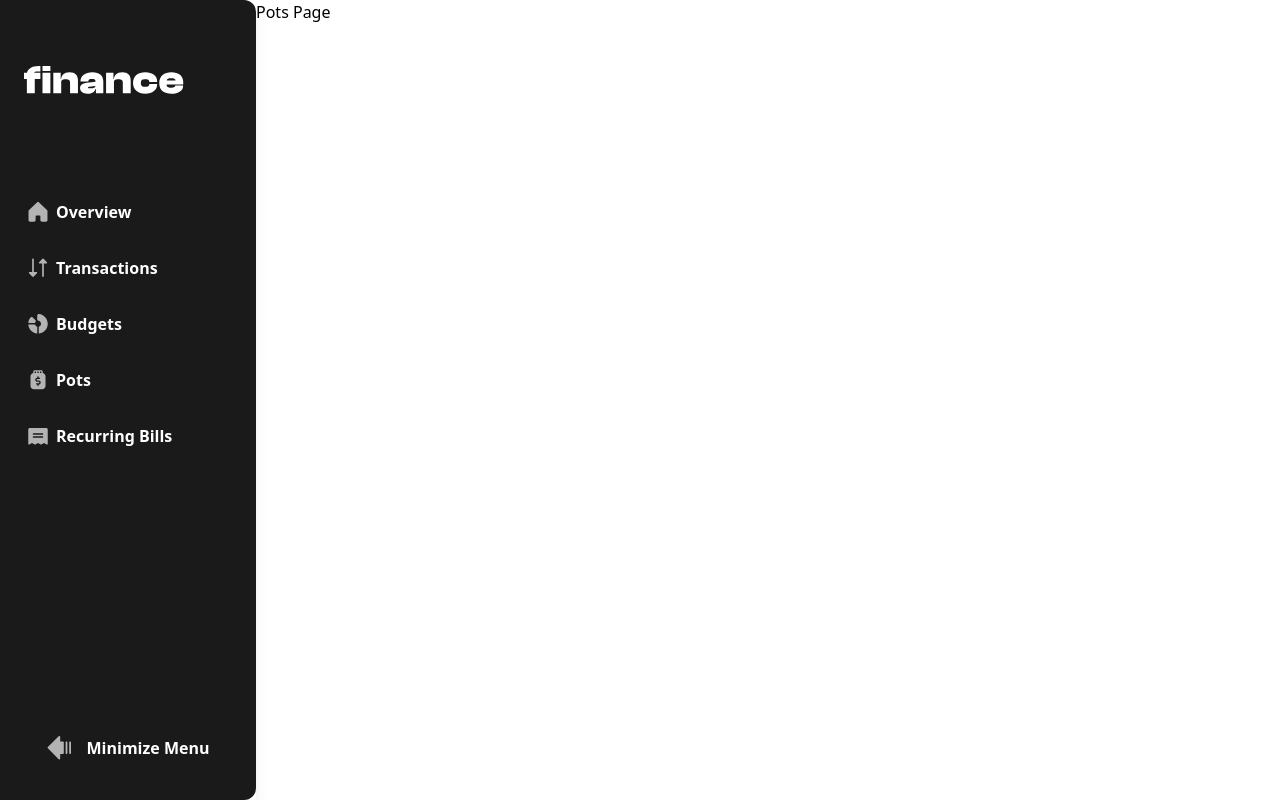
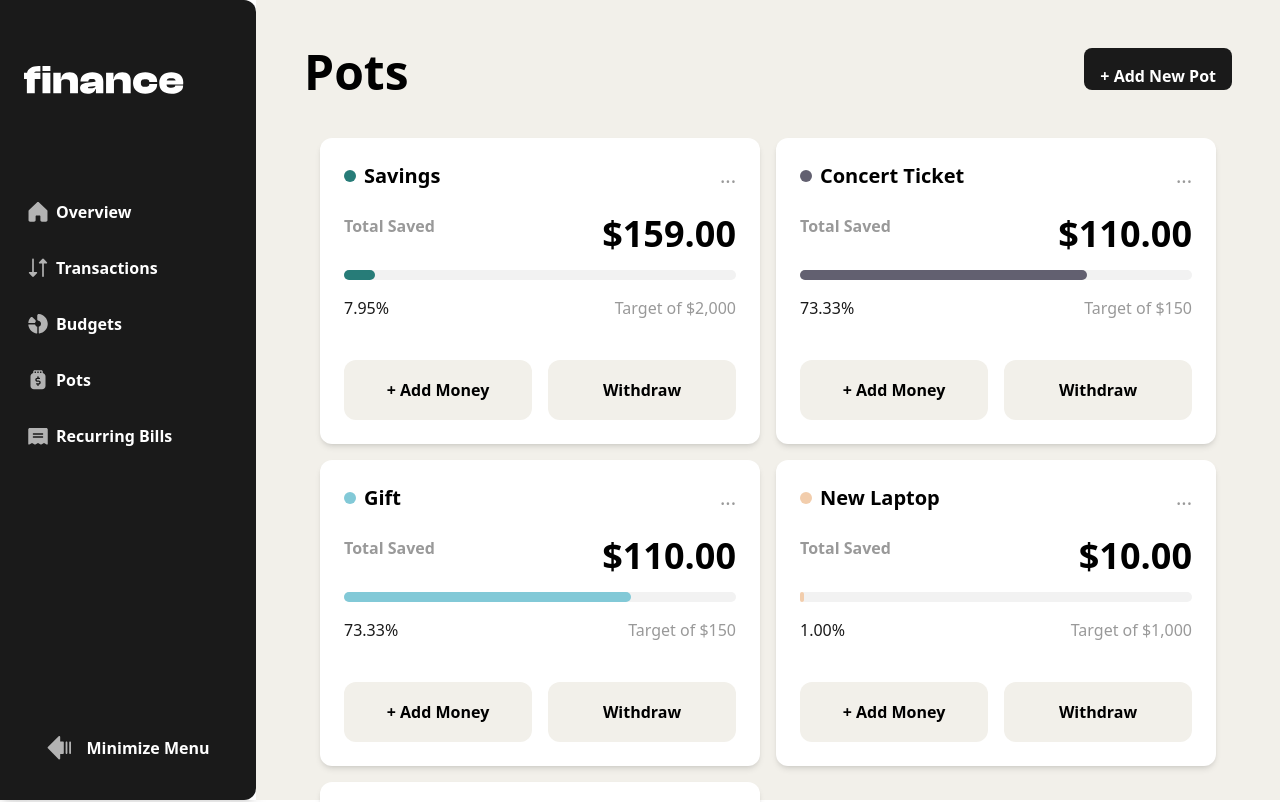
Before and after one commit to perrychambersjr/PersonalFinanceApp, a React (Vite) app in the folder Finance-App/: page /pots in a window 1280 px wide. Shown: the top 802 px of the page. Built offline with nearby package versions, Linux system fonts and the light colour scheme.

Commit message:
Finished initial overview page, started on pots page - added cards to dynamically be created based on data. No functionality added yet for any of the card buttons.

```diff
--- a/Finance-App/src/App.jsx
+++ b/Finance-App/src/App.jsx
@@ -1,5 +1,7 @@
-import { useState } from 'react'
+import { useEffect, useState } from 'react'
 import { Route, Routes } from 'react-router-dom'
+import { useMoneyStore } from '../stores/moneystore.js'
+import data from './data.json'
 import BillsPage from './pages/BillsPage.jsx'
 import BudgetPage from './pages/BudgetPage.jsx'
 import HomePage from './pages/HomePage.jsx'
@@ -8,6 +10,11 @@ import PotsPage from './pages/PotsPage.jsx'
 import TransactionPage from './pages/TransactionPage.jsx'
 
 export default function App() {
+  const setData = useMoneyStore((state) => state.setData);
+
+  useEffect(() => {
+    setData(data);
+  }, [setData]);
 
   return (
     <Routes>
--- /dev/null
+++ b/Finance-App/src/components/pots/PotsCard.jsx
@@ -0,0 +1,47 @@
+import React from 'react';
+import { toCurrencyNoDecimal } from '../../utils/toCurrency';
+
+const PotsCard = ({name, target, total, theme}) => {
+  const goalProgress = (total / target) * 100;
+
+  return (
+    <div className="bg-white p-6 rounded-xl shadow-md w-full">
+      {/* Pot Header */}
+      <div className="flex flex-row justify-between items-start gap6">
+         <div className="flex flex-row space-x-2">
+          <span className="w-3 h-3 mt-2 rounded-full" style={{backgroundColor: `${theme}`}}></span>
+          <span className="font-semibold text-xl">{name}</span>
+         </div>
+        <button className="cursor-pointer text-[var(--grey-500)] text-xl">...</button>
+      </div>
+      {/* Pot Body - Progress bar */}
+      <div className="mt-6">
+        {/* Progress Bar Header*/ }
+        <div className="flex flex-row justify-between">
+          <p className="text-[var(--grey-500)] font-semibold">Total Saved</p>
+          <h1 className="text-4xl font-bold">${total.toFixed(2)}</h1>
+        </div>
+        {/* Progress Bar */}
+        <div className="w-full bg-[var(--grey-100)] rounded-full h-2.5 mt-4">
+          <div className="h-2.5 rounded-full" style={{ width: `${goalProgress}%`, backgroundColor: `${theme}`}}></div>
+        </div>
+        {/* Progress Bar Details */}
+        <div className="flex flex-row justify-between mt-4">
+          <p className="text-[var(--grey-900)]">{goalProgress.toFixed(2)}%</p>
+          <p className='text-[var(--grey-500)]'>Target of {toCurrencyNoDecimal(target)}</p>
+        </div>
+      </div>
+      {/* Pot Footer - Actions */}
+      <div className="flex flex-row justify-between mt-10 gap-4">
+        <button className="bg-[var(--beige-100)] rounded-xl h-15 w-1/2 font-semibold
+        hover:bg-white hover:shadow-md hover:transition ease-in-out duration-300 hover:border-1 border-black
+        ">+ Add Money</button>
+        <button className="bg-[var(--beige-100)] rounded-xl h-15 w-1/2 font-semibold
+        hover:bg-white hover:shadow-md hover:transition ease-in-out duration-300 hover:border-1 border-black
+        ">Withdraw</button>
+      </div>
+    </div>
+  )
+}
+
+export default PotsCard
--- a/Finance-App/src/pages/HomePage.jsx
+++ b/Finance-App/src/pages/HomePage.jsx
@@ -1,22 +1,26 @@
+import { useMoneyStore } from "../../stores/moneystore";
+import { toCurrency } from "../utils/toCurrency";
 
 
 export default function HomePage() {
+    const { current, income, expenses } = useMoneyStore((store) => store.balance);
+
     return (
         <div className="bg-[var(--beige-100)] h-full p-8">
             <h1 className="text-5xl font-semibold">Overview</h1>
             <div className="flex flex-row gap-8 justify-between mt-8">
                 {/*  Balance, Income, Exenses cards */}
                 <div className="bg-[var(--grey-900)] p-6 rounded-xl shadow-md w-1/3">
-                    <h2 className="text-white text-lg pb-2">Current Balance</h2>
-                    <p className="text-white text-4xl font-semibold">$4,836.00</p>
+                    <h2 className="text-white text-lg pb-2">Current</h2>
+                    <p className="text-white text-4xl font-semibold">{toCurrency(current)}</p>
                 </div>
                 <div className="bg-white p-6 rounded-xl shadow-md w-1/3">
                     <h2 className="text-[var(--grey-500)] text-lg pb-2">Income</h2>
-                    <p className="text-black text-4xl font-semibold">$3,814.25</p>
+                    <p className="text-black text-4xl font-semibold">{toCurrency(income)}</p>
                 </div>
                 <div className="bg-white p-6 rounded-xl shadow-md w-1/3">
                     <h2 className="text-[var(--grey-500)] text-lg pb-2">Expenses</h2>
-                    <p className="text-black text-4xl font-semibold">$1,700.50</p>
+                    <p className="text-black text-4xl font-semibold">{toCurrency(expenses)}</p>
                 </div>
             </div>
         </div>
--- a/Finance-App/src/pages/PotsPage.jsx
+++ b/Finance-App/src/pages/PotsPage.jsx
@@ -1,10 +1,32 @@
-import React from 'react'
+import React from 'react';
+import { useMoneyStore } from '../../stores/moneystore';
+import PotsCard from '../components/pots/potsCard';
 
 const PotsPage = () => {
+  const pots = useMoneyStore((store) => store.pots);
+  console.log(pots);
+
   return (
-    <div>
-        <h1>Pots Page</h1>
+      <div className="bg-[var(--beige-100)] h-full p-8 ">
+        <div className="flex flex-row flex-end justify-between p-4 h-1/10">
+          <h1 className="text-5xl font-semibold">Pots</h1>
+          <button className="bg-[var(--grey-900)] text-white rounded-lg cursor-pointer hover:bg-[var(--grey-500)] hover:transition ease-in-out duration-500 font-semibold p-4">+ Add New Pot</button>
+        </div>
+        {/* Render pots here */}
+        <div className="p-8 grid grid-cols-2 gap-4">
+          {pots.map((pot, index) => (
+            <PotsCard
+              key={index}
+              name={pot.name}
+              target={pot.target}
+              total={pot.total}
+              theme={pot.theme}
+            />
+          ))}
+        </div>
+
     </div>
+
   )
 }
 
--- /dev/null
+++ b/Finance-App/src/utils/toCurrency.js
@@ -0,0 +1,7 @@
+export const toCurrency = (amount) => {
+    return `$ ${amount.toLocaleString(undefined, { minimumFractionDigits: 2, maximumFractionDigits: 2 })}`;
+}
+
+export const toCurrencyNoDecimal = (amount) => {
+    return `$${amount.toLocaleString()}`;
+}
--- /dev/null
+++ b/Finance-App/stores/moneystore.js
@@ -0,0 +1,24 @@
+import { create } from 'zustand';
+
+export const useMoneyStore = create((set) => ({
+    balance: {
+        current: 0,
+        income: 0,
+        expenses: 0,
+    },
+    transactions: [],
+    budgets: [],
+    pots: [],
+    bills: [],
+    setData: (data) => set({
+        balance: {
+            current: data.balance.current,
+            income: data.balance.income,
+            expenses: data.balance.expenses,
+        },
+        transactions: data.transactions,
+        budgets: data.budgets,
+        pots: data.pots,
+        bills: data.bills
+    })
+}));
```
